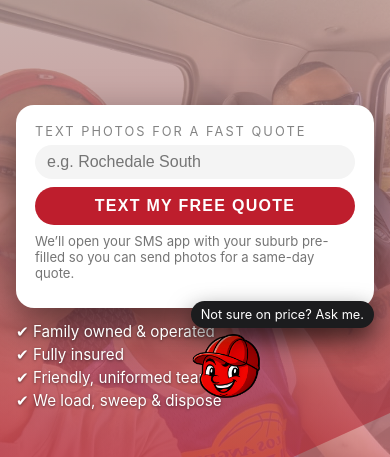
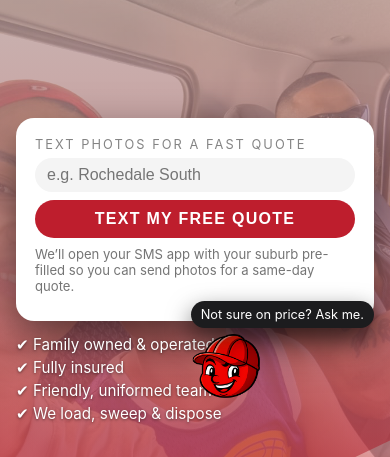
Before and after one commit to RedBackRubbish/redback-rubbish-ai, a plain HTML site: page index.html in a window 390 px wide. Shown: the part 345-802 px from the top of the page. Drawn offline with Linux system fonts and the light colour scheme.

Commit message:
Update styles.css

```diff
--- a/CSS/styles.css
+++ b/CSS/styles.css
@@ -1618,3 +1618,35 @@ select {
     margin-top: 65px !important;    /* ⬅  try 65 / 80 / 100 to test */
   }
 }
+
+/* === MASTER MOBILE HERO FIX – Overrides everything === */
+@media (max-width: 640px) {
+
+  /* MORE ROOM FOR THE PHOTO */
+  .hero {
+    min-height: 110vh !important; /* make hero taller */
+  }
+
+  /* pull heading right under header */
+  .hero-inner {
+    padding-top: 10px !important;
+    padding-bottom: 130px !important; /* space at bottom */
+  }
+
+  /* FORCE SMS box LOW */
+  .hero-cta-row {
+    margin-top: auto !important;     /* push down */
+  }
+
+  .hero-sms-box {
+    margin-top: 80px !important;     /* adjust this until perfect */
+  }
+
+  /* warmer family photo */
+  .hero-bg {
+    background-position: center top !important;
+    background-size: cover !important;
+    opacity: 0.40 !important;
+    filter: brightness(1.08) saturate(1.1) contrast(1.05) !important;
+  }
+}
```
